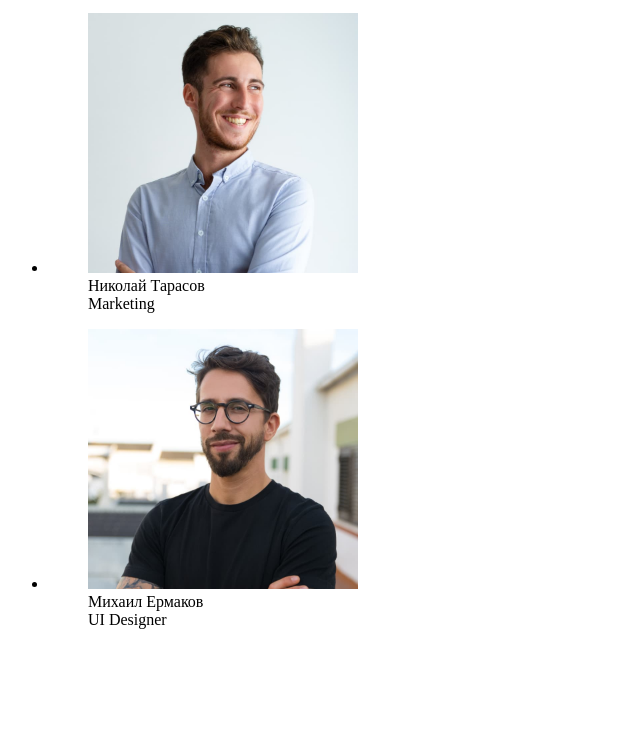
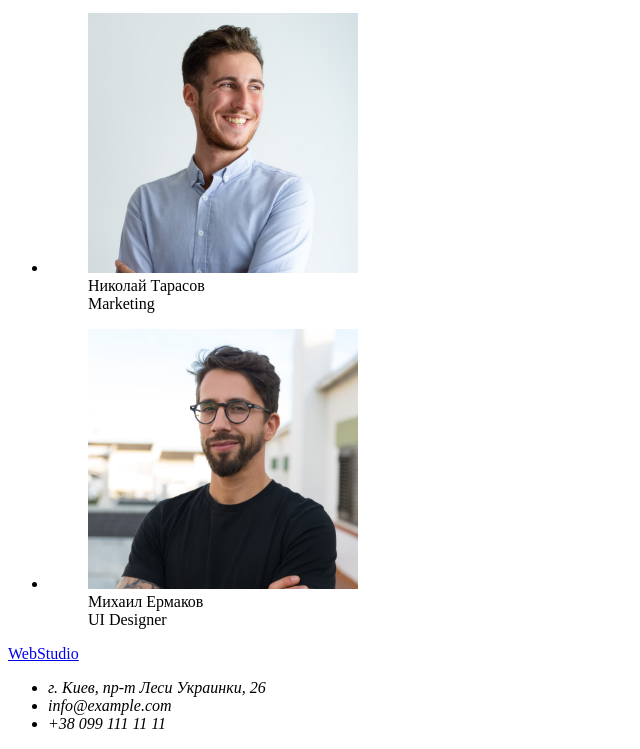
Before and after one commit to vorobuhova/goit-markup-hw-01, a plain HTML site: page index.html in a window 1280 px wide. Shown: the part 2249-2998 px from the top of the page, without its empty margins (0-640 px from the left). Before the commit the page ends 2894 px from the top, so only its background shows below. Drawn offline with Linux system fonts and the light colour scheme.

Commit message:
homework 1

```diff
--- a/index.html
+++ b/index.html
@@ -23,7 +23,7 @@
             <li><a href="tel:+38 096 111 11 11">+38 096 111 11 11</a></li>
         </ul>
     </header>
-
+    <main>
         <section>
             <h1>Эффективные решения <br> для вашего бизнеса</h1>
             <button type="button">Заказать услугу</button>
@@ -79,7 +79,8 @@
                 <li>
                     <figure>
                         <img src="./images/img 2.jpg" alt="Ольга Репина" width="270">
-                    <figcaption><Ольга Репина/figcaption>
+                        <figcaption>
+                            <Ольга Репина/figcaption>
                                 <figcaption>Frontend Developer</figcaption>
                     </figure>
                 </li>
@@ -99,7 +100,26 @@
                 </li>
             </ul>
         </section>
+    </main>
+
+    <footer>
+        <a href="/">WebStudio</a>
+        <address>
+            <ul>
+                <li>г. Киев, пр-т Леси Украинки, 26</li>
+                <li>info@example.com</li>
+                <li>+38 099 111 11 11</li>
+            </ul>
+        </address>
+
+
+    </footer>
+
+
+
+
 
 
 </body>
+
 </html>
```
Lines whose indentation alone changed are shown as unchanged.
